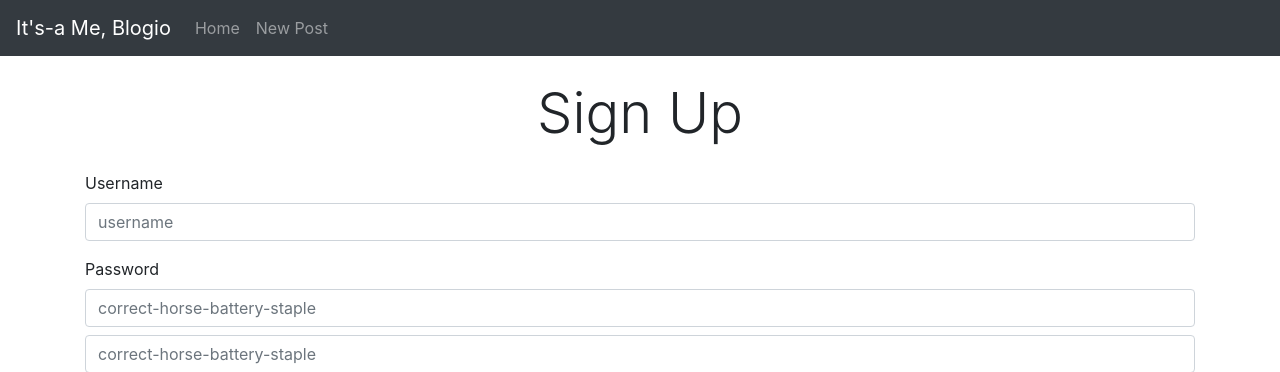
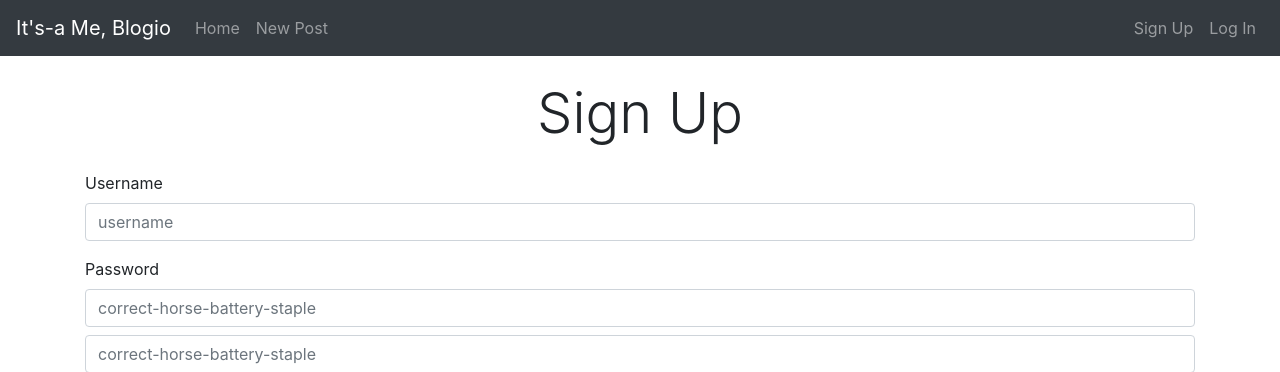
Before and after one commit to trevorstinson/blogz, a Flask app: page /signup in a window 1280 px wide. Shown: the top 372 px of the page. Run offline with Flask 2, Linux system fonts and the light colour scheme; some libraries are stand-ins or nearby versions.

Commit message:
Add login and signup to nav

```diff
--- a/templates/base.html
+++ b/templates/base.html
@@ -33,6 +33,14 @@
               <a class="nav-link" href="/newpost">New Post</a>
             </li>
           </ul>
+          <ul class="navbar-nav navbar-right">
+            <li class="nav-item {{signup_active}}">
+              <a class="nav-link" href="/signup">Sign Up</a>
+            </li>
+            <li class="nav-item {{login_active}}">
+              <a class="nav-link" href="/signup">Log In</a>
+            </li>
+          </ul>
         </div>
       </nav>
 
```
